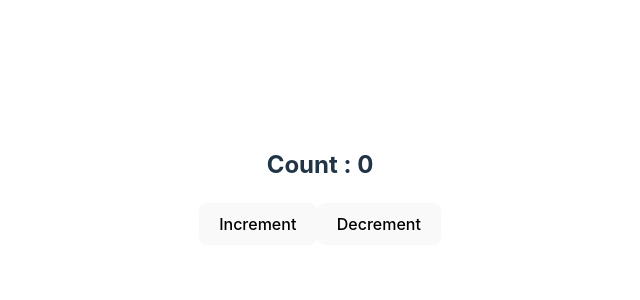
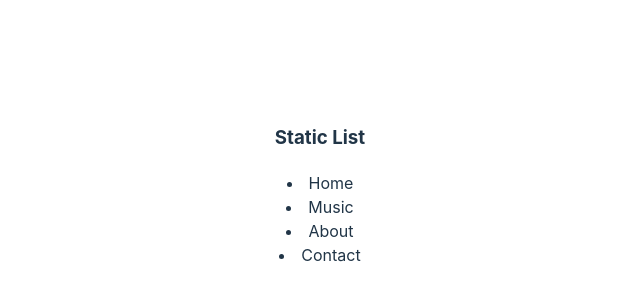
Before and after one commit to RWn-Girish/RW3-React-10AM, a React (Vite) app: page / in a window 1280 px wide. Shown: the part 214-514 px from the top of the page, without its empty margins (320-960 px from the left). Built offline with nearby package versions, Linux system fonts and the light colour scheme.

Commit message:
list & key

```diff
--- a/src/App.jsx
+++ b/src/App.jsx
@@ -1,14 +1,17 @@
 import './App.css'
 import UseStateComp from './Components/UseState'
 import Counter from './Components/Counter';
+import ListComp from './Components/List';
+import React from 'react';
 
 function App() {
 
   return (
-    <div>
+    <>
        {/* <UseStateComp /> */}
-       <Counter />
-    </div>
+       {/* <Counter /> */}
+       <ListComp />
+       </>
   )
 }
 
--- /dev/null
+++ b/src/Components/List.jsx
@@ -0,0 +1,32 @@
+import React, { useRef, useState } from "react";
+
+const ListComp = () => {
+    const [list, setList] = useState(["Home", 'Music', 'About', 'Contact', 'Reading']);
+
+    const liRef1 = useRef(null);
+    const liRef2 = useRef(null);
+
+    const handleMouse = () => {
+        console.log("Li Ref: ", liRef1)
+        liRef1.current.style.color = "Blue"
+        liRef2.current.style.color = "Red"
+    }
+    return (
+        <React.Fragment>
+            <h3 onMouseOver={handleMouse} >Static List</h3>
+            <li>{list[0]}</li>
+            <li ref={liRef1}>{list[1]}</li>
+            <li ref={liRef2} >{list[2]}</li>
+            <li>{list[3]}</li>
+
+            {/* <h3>Dynamic List</h3>
+            {
+                list.map((item, index)=> {
+                    return (<li key={index}>{item}</li>)
+                })
+            } */}
+        </React.Fragment>
+    )
+}
+
+export default ListComp;
```
